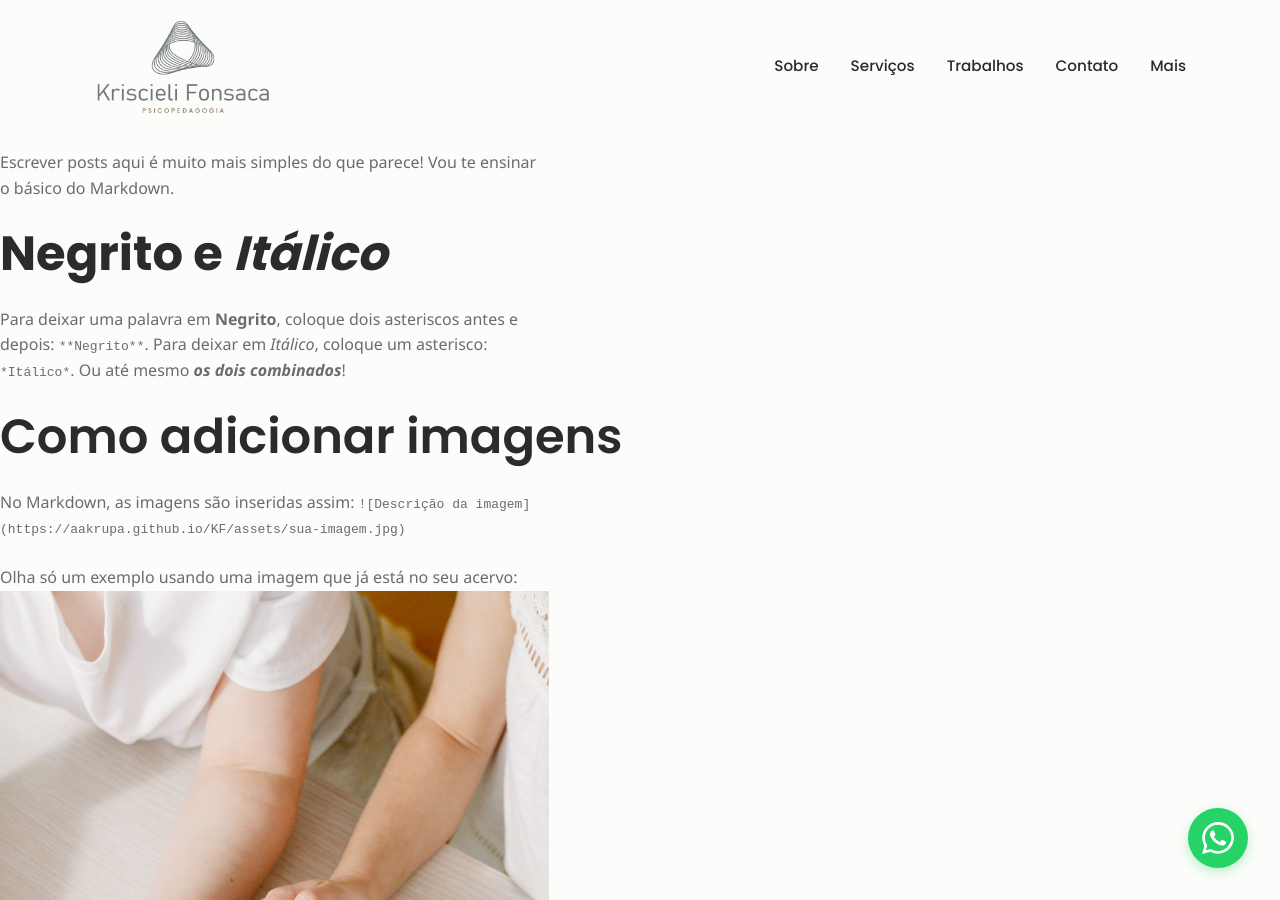
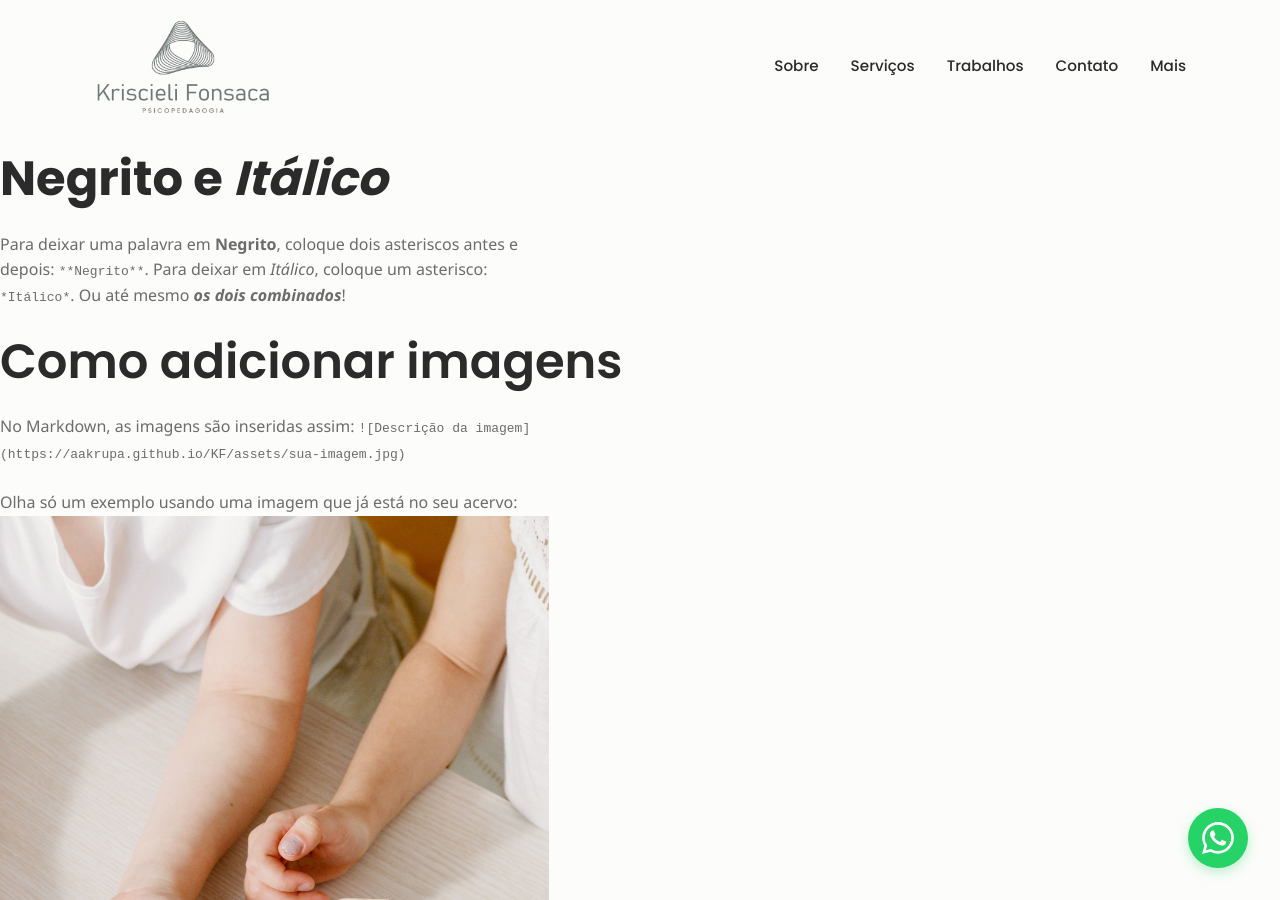
Before and after one commit to aakrupa/KF, a Jekyll site: the page built from _posts/2026-07-30-primeiro-post-do-blog.md, in a window 1280 px wide and 900 px high. Built offline with Jekyll 4.4.1, drawn with Linux system fonts in a browser that asks for light colours.

Commit message:
Update blog post title for clarity
Removed 'no Blog' from the title and simplified it.

```diff
--- a/_posts/2026-07-30-primeiro-post-do-blog.md
+++ b/_posts/2026-07-30-primeiro-post-do-blog.md
@@ -1,10 +1,9 @@
 ---
 layout: default
-title: Guia rápido para escrever no Blog
+title: Guia rápido para escrever
 date: 2026-07-30
 ---
 
-Escrever posts aqui é muito mais simples do que parece! Vou te ensinar o básico do Markdown.
 
 ## **Negrito e *Itálico***
 Para deixar uma palavra em **Negrito**, coloque dois asteriscos antes e depois: `**Negrito**`.
```
